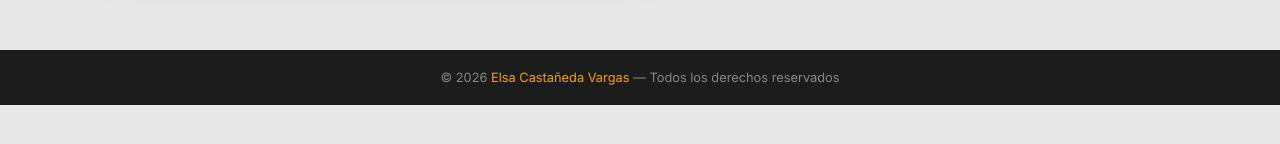
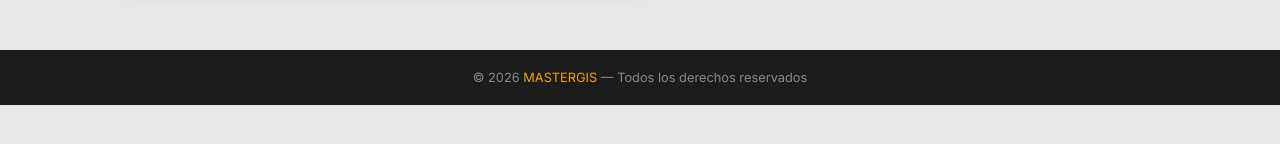
Before and after one commit to eduardomadafoka-coder/mastergis, a plain HTML site: page certificados/soki500argi.html in a window 1280 px wide. Shown: the part 540-684 px from the top of the page. Drawn offline with Linux system fonts and the light colour scheme.

Commit message:
Update soki500argi.html

```diff
--- a/certificados/soki500argi.html
+++ b/certificados/soki500argi.html
@@ -208,7 +208,7 @@
 </div>
 
 <footer>
-    <p>© 2026 <a href="../index.html">Elsa Castañeda Vargas</a> — Todos los derechos reservados</p>
+    <p>© 2026 <a href="../index.html">MASTERGIS</a> — Todos los derechos reservados</p>
 </footer>
 
 <script>
```
